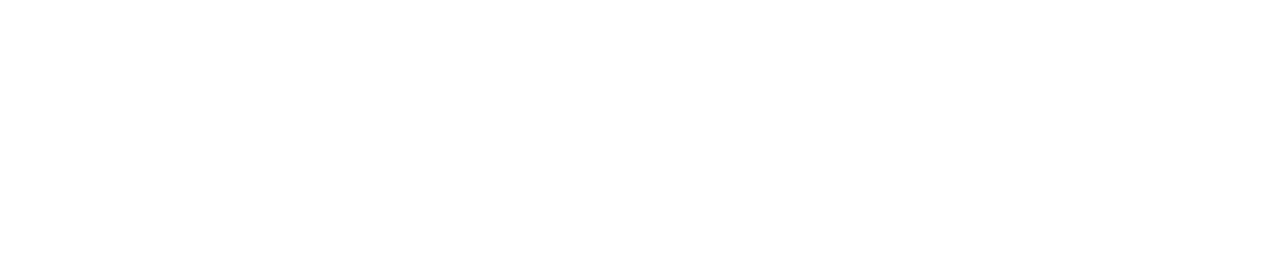
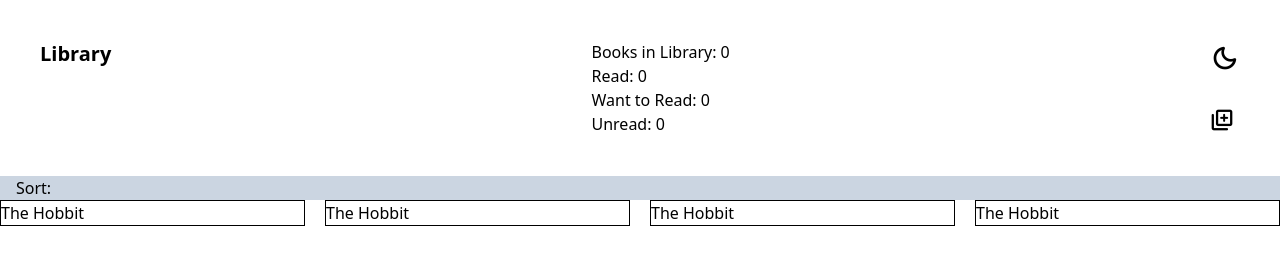
Before and after one commit to AmberlySB/library, a website: page index.html in a window 1280 px wide. Drawn offline with nearby package versions, Linux system fonts and the light colour scheme.

Commit message:
Implement header and skeleton of book cards

```diff
--- a/index.html
+++ b/index.html
@@ -4,10 +4,50 @@
     <meta charset="UTF-8" />
     <meta name="viewport" content="width=device-width, initial-scale=1.0" />
 
+    <link
+      rel="stylesheet"
+      href="https://fonts.googleapis.com/css2?family=Material+Symbols+Rounded:opsz,wght,FILL,GRAD@20..48,100..700,0..1,-50..200"
+    />
     <link rel="stylesheet" href="./css/main.css" />
     <script src="./main.js" defer></script>
 
     <title>Library</title>
   </head>
-  <body></body>
+  <body>
+    <div id="header" class="min-h-[20vh] p-10 box-border flex justify-between">
+      <p class="text-xl font-bold">Library</p>
+      <ul>
+        <li>Books in Library: 0</li>
+        <li>Read: 0</li>
+        <li>Want to Read: 0</li>
+        <li>Unread: 0</li>
+      </ul>
+      <div class="flex flex-col justify-between">
+        <span
+          class="text-3xl font-medium material-symbols-rounded md:cursor-pointer md:hover:scale-110 md:hover:ease-in md:duration-150"
+        >
+          dark_mode
+        </span>
+        <span
+          id="library-add"
+          class="text-2xl font-medium material-symbols-rounded md:cursor-pointer md:hover:scale-110 md:hover:ease-in md:duration-150"
+        >
+          library_add
+        </span>
+      </div>
+    </div>
+
+    <div id="main">
+      <div id="sort" class="px-4 bg-slate-300">Sort:</div>
+      <div
+        id="cards"
+        class="grid grid-cols-[repeat(auto-fit,_minmax(150px,_1fr))] gap-5"
+      >
+        <div class="border border-black border-solid">The Hobbit</div>
+        <div class="border border-black border-solid">The Hobbit</div>
+        <div class="border border-black border-solid">The Hobbit</div>
+        <div class="border border-black border-solid">The Hobbit</div>
+      </div>
+    </div>
+  </body>
 </html>
```
Also changed, not shown: css/main.css.
